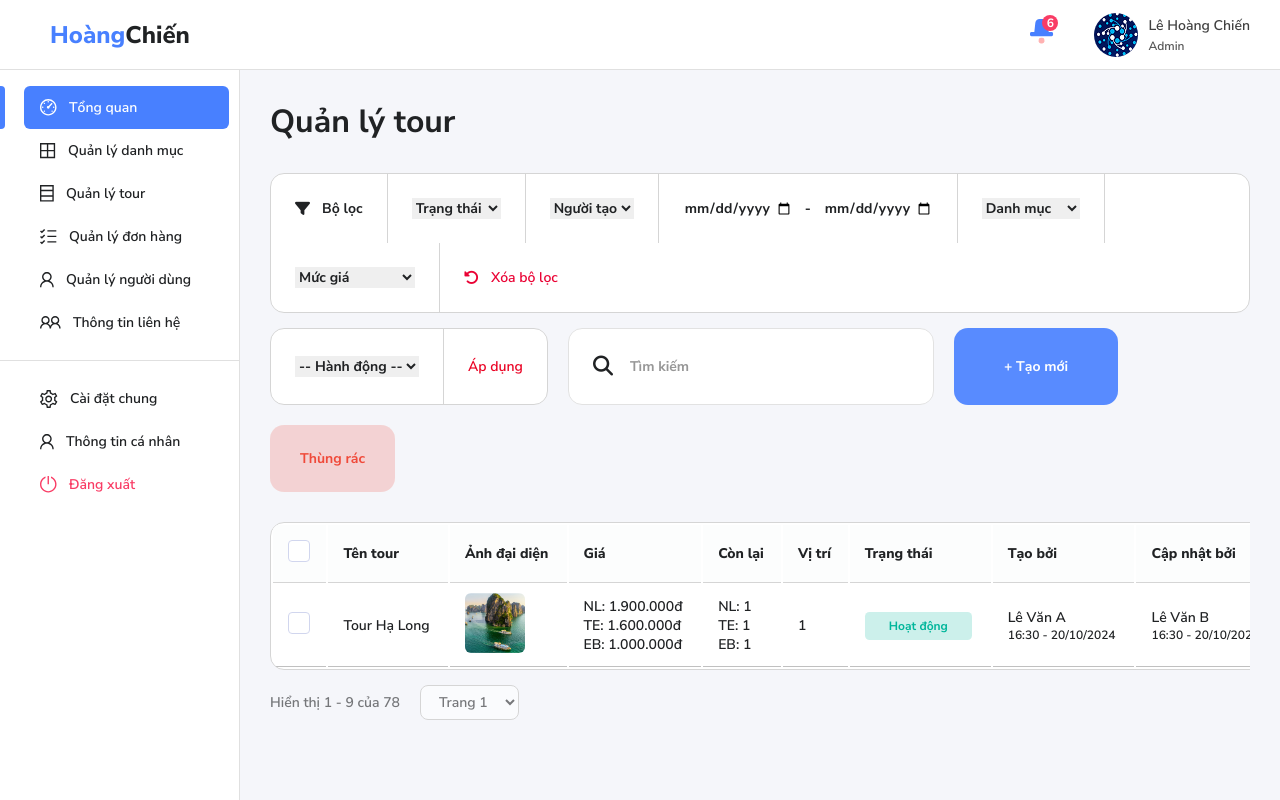
After one commit to LEHOANGCHIEN/travel-tour-admin, a web app: file tour-list.html in a window 1280 px wide. The commit adds this page. Run offline with its HTML, style and script files only (its server is not run), Linux system fonts and the light colour scheme.

Commit message:
1.3. Xây dựng trang Quản lí tour

```diff
--- a/assets/css/style.css
+++ b/assets/css/style.css
@@ -931,6 +931,18 @@ button {
   align-items: center;
 }
 
+.section-5 .inner-trash {
+  background-color: #EF382633;
+  opacity: 0.9;
+  border-radius: 14px;
+  padding: 24px 30px;
+  font-weight: 700;
+  font-size: 14px;
+  color: #EF3826;
+  display: inline-flex;
+  align-items: center;
+}
+
 @media (max-width: 1200px) {
   .section-5 {
     gap: 15px;
@@ -945,6 +957,10 @@ button {
   }
 
   .section-5 .inner-create {
+    padding: 10px 15px;
+  }
+
+  .section-5 .inner-trash {
     padding: 10px 15px;
   }
 }
@@ -966,7 +982,7 @@ button {
 
 .section-6 thead th {
     background-color: #FCFDFD;
-    padding: 15px 30px;
+    padding: 15px;
     border-bottom: 1px solid #D5D5D5;
     font-weight: 800;
     font-size: 14px;
@@ -975,7 +991,7 @@ button {
 }
 
 .section-6 tbody tr td {
-    padding: 8px 32px;
+    padding: 8px 15px;
     border-bottom: 1px solid rgba(151, 151, 151, 0.6);
     font-weight: 600;
     font-size: 14px;
--- /dev/null
+++ b/tour-list.html
@@ -0,0 +1,178 @@
+<!DOCTYPE html>
+<html lang="vi">
+  <head>
+    <meta charset="UTF-8">
+    <meta name="viewport" content="width=device-width, initial-scale=1.0">
+    <title>Quản lý tour</title>
+    <link rel="stylesheet" href="https://cdnjs.cloudflare.com/ajax/libs/font-awesome/6.7.2/css/all.min.css">
+    <link rel="stylesheet" href="assets/css/style.css">
+  </head>
+  <body>
+    <header class="header">
+      <div class="inner-left"><a class="inner-logo" href="#"><span>Hoàng</span><span>Chiến</span></a></div>
+      <div class="inner-right">
+        <div class="inner-notify"><img src="assets/images/icon-bell.svg"><span>6</span></div>
+        <div class="inner-account"><img src="assets/images/avatar.png">
+          <div class="inner-text">
+            <div class="inner-name">Lê Hoàng Chiến</div>
+            <div class="inner-role">Admin</div>
+          </div>
+        </div>
+        <div class="inner-button-menu"><i class="fas fa-bars"></i></div>
+      </div>
+    </header>
+    <main class="main">
+      <nav class="sider">
+        <div class="inner-list"><a class="inner-item active" href="#"><img src="assets/images/icon-sider-1.svg"><span>Tổng quan</span></a><a class="inner-item" href="#"><img src="assets/images/icon-sider-2.svg"><span>Quản lý danh mục</span></a><a class="inner-item" href="#"><img src="assets/images/icon-sider-3.svg"><span>Quản lý tour</span></a><a class="inner-item" href="#"><img src="assets/images/icon-sider-4.svg"><span>Quản lý đơn hàng</span></a><a class="inner-item" href="#"><img src="assets/images/icon-sider-5.svg"><span>Quản lý người dùng</span></a><a class="inner-item" href="#"><img src="assets/images/icon-sider-6.svg"><span>Thông tin liên hệ</span></a></div>
+        <div class="inner-line"></div>
+        <div class="inner-list"><a class="inner-item" href="#"><img src="assets/images/icon-sider-7.svg"><span>Cài đặt chung</span></a><a class="inner-item" href="#"><img src="assets/images/icon-sider-5.svg"><span>Thông tin cá nhân</span></a><a class="inner-item inner-logout" href="#"><img src="assets/images/icon-sider-8.svg"><span>Đăng xuất</span></a></div>
+      </nav>
+      <div class="content">
+        <h1 class="box-title">Quản lý tour</h1>
+        <div class="section-4">
+          <div class="inner-wrap">
+            <div class="inner-item"><i class="fa-solid fa-filter"></i> Bộ lọc</div>
+            <div class="inner-item">
+              <select>
+                <option value="">Trạng thái</option>
+                <option value="">Hoạt động</option>
+                <option value="">Tạm dừng</option>
+              </select>
+            </div>
+            <div class="inner-item">
+              <select>
+                <option value="">Người tạo</option>
+                <option value="">Lê Văn A</option>
+                <option value="">Lê Văn B</option>
+              </select>
+            </div>
+            <div class="inner-item">
+              <input type="date"><span>-</span>
+              <input type="date">
+            </div>
+            <div class="inner-item">
+              <select>
+                <option value="">Danh mục</option>
+                <option value="">Danh mục 1</option>
+                <option value="">Danh mục 2</option>
+              </select>
+            </div>
+            <div class="inner-item">
+              <select>
+                <option value="">Mức giá</option>
+                <option value="">Dưới 1tr</option>
+                <option value="">Từ 1tr đến 3tr</option>
+                <option value="">Từ 3tr đến 5tr</option>
+                <option value="">Từ 5tr đến 7tr</option>
+                <option value="">Từ 7tr đến 10tr</option>
+                <option value="">Trên 10tr</option>
+              </select>
+            </div>
+            <div class="inner-item inner-reset"><i class="fa-solid fa-rotate-left"></i> Xóa bộ lọc</div>
+          </div>
+        </div>
+        <div class="section-5">
+          <form class="inner-status">
+            <div class="inner-item">
+              <select>
+                <option value="">-- Hành động --</option>
+                <option value="">Hoạt động</option>
+                <option value="">Tạm dừng</option>
+                <option value="">Xóa</option>
+              </select>
+            </div>
+            <div class="inner-item">
+              <button>Áp dụng</button>
+            </div>
+          </form>
+          <form class="inner-search">
+            <button><i class="fa-solid fa-magnifying-glass"></i></button>
+            <input type="text" placeholder="Tìm kiếm">
+          </form><a class="inner-create" href="#">+ Tạo mới</a><a class="inner-trash" href="#">Thùng rác</a>
+        </div>
+        <div class="section-6">
+          <table>
+            <thead>
+              <tr>
+                <th>
+                  <div class="checkbox-wrapper-30"><span class="checkbox">
+                      <input type="checkbox" id="" name=""/>
+                      <svg>
+                        <use class="checkbox" xlink:href="#checkbox-30"></use>
+                      </svg></span>
+                    <svg style="display:none" xmlns="http://www.w3.org/2000/svg">
+                      <symbol id="checkbox-30" viewBox="0 0 22 22">
+                        <path d="M5.5,11.3L9,14.8L20.2,3.3l0,0c-0.5-1-1.5-1.8-2.7-1.8h-13c-1.7,0-3,1.3-3,3v13c0,1.7,1.3,3,3,3h13 c1.7,0,3-1.3,3-3v-13c0-0.4-0.1-0.8-0.3-1.2" stroke="currentColor" fill="none"></path>
+                      </symbol>
+                    </svg>
+                  </div>
+                </th>
+                <th>Tên tour</th>
+                <th>Ảnh đại diện</th>
+                <th>Giá</th>
+                <th>Còn lại</th>
+                <th>Vị trí</th>
+                <th>Trạng thái</th>
+                <th>Tạo bởi</th>
+                <th>Cập nhật bởi</th>
+                <th>Hành động</th>
+              </tr>
+            </thead>
+            <tbody>
+              <tr>
+                <td>
+                  <div class="checkbox-wrapper-30"><span class="checkbox">
+                      <input type="checkbox" id="" name=""/>
+                      <svg>
+                        <use class="checkbox" xlink:href="#checkbox-30"></use>
+                      </svg></span>
+                    <svg style="display:none" xmlns="http://www.w3.org/2000/svg">
+                      <symbol id="checkbox-30" viewBox="0 0 22 22">
+                        <path d="M5.5,11.3L9,14.8L20.2,3.3l0,0c-0.5-1-1.5-1.8-2.7-1.8h-13c-1.7,0-3,1.3-3,3v13c0,1.7,1.3,3,3,3h13 c1.7,0,3-1.3,3-3v-13c0-0.4-0.1-0.8-0.3-1.2" stroke="currentColor" fill="none"></path>
+                      </symbol>
+                    </svg>
+                  </div>
+                </td>
+                <td>Tour Hạ Long</td>
+                <td><img class="inner-avatar" src="assets/images/demo-tour-1.png"></td>
+                <td>
+                  <div>NL: 1.900.000đ</div>
+                  <div>TE: 1.600.000đ</div>
+                  <div>EB: 1.000.000đ</div>
+                </td>
+                <td>
+                  <div>NL: 1</div>
+                  <div>TE: 1</div>
+                  <div>EB: 1</div>
+                </td>
+                <td>1</td>
+                <td>
+                  <div class="tag tag-green">Hoạt động</div>
+                </td>
+                <td>
+                  <div>Lê Văn A</div>
+                  <div class="inner-time">16:30 - 20/10/2024</div>
+                </td>
+                <td>
+                  <div>Lê Văn B</div>
+                  <div class="inner-time">16:30 - 20/10/2024</div>
+                </td>
+                <td>
+                  <div class="inner-action"><a href="#"><i class="fa-regular fa-pen-to-square"></i></a><a class="inner-remove" href="#"><i class="fa-regular fa-trash-can"></i></a></div>
+                </td>
+              </tr>
+            </tbody>
+          </table>
+        </div>
+        <div class="section-7">
+          <div class="inner-text">Hiển thị 1 - 9 của 78</div>
+          <select>
+            <option value="">Trang 1</option>
+            <option value="">Trang 2</option>
+            <option value="">Trang 3</option>
+          </select>
+        </div>
+      </div>
+    </main>
+  </body>
+</html>
```
Also changed, not shown: views/pages/tour-list.pug (added, +118 -0 lines).
